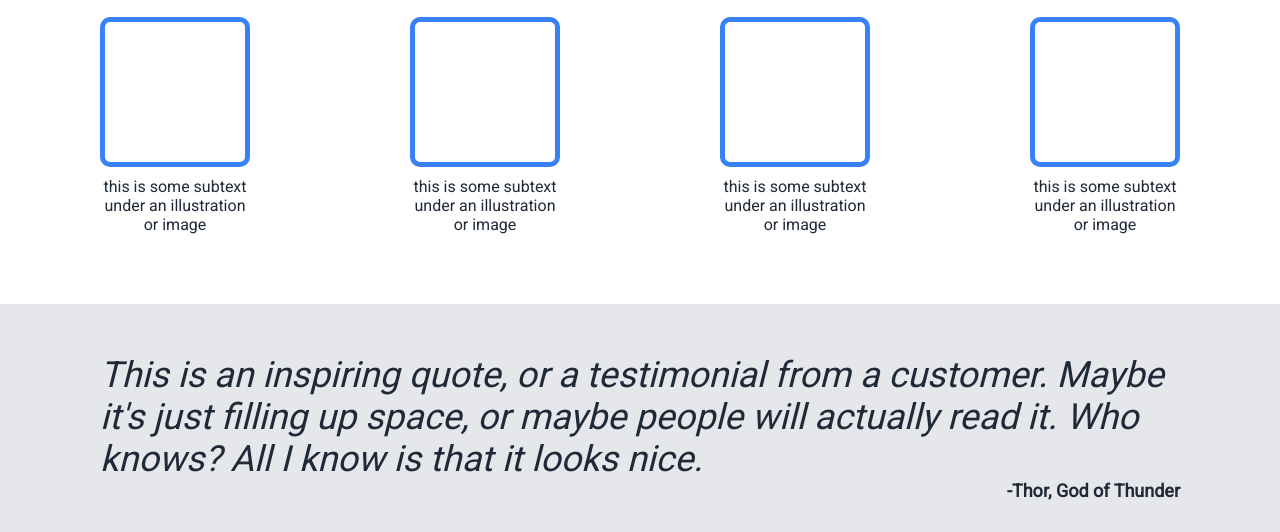
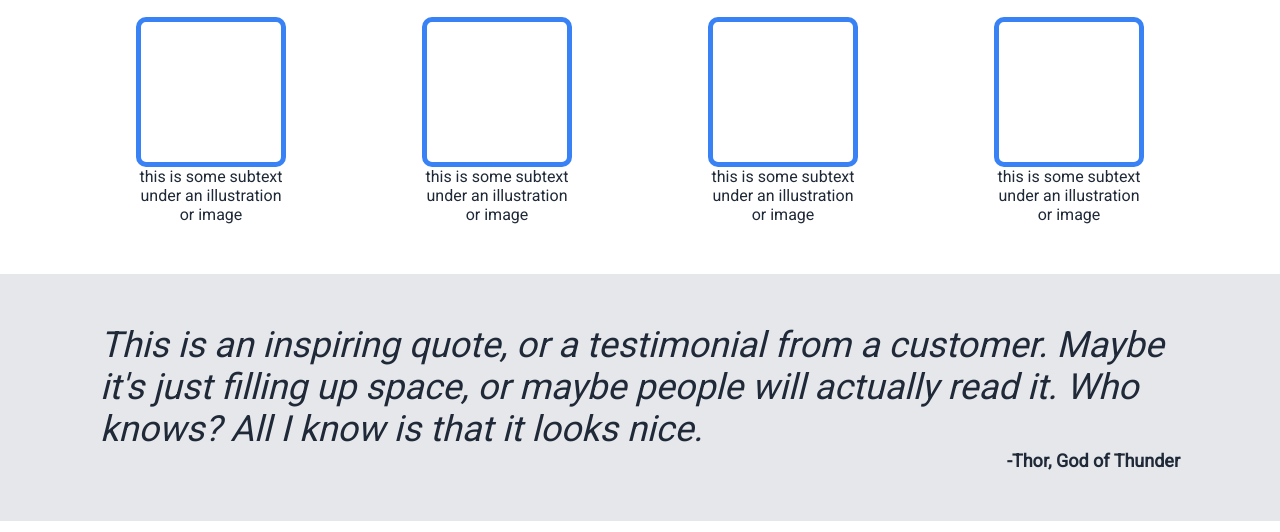
Before and after one commit to CharlieWallace17/landing-page, a plain HTML site: page index.html in a window 1280 px wide. Shown: the part 565-1097 px from the top of the page. Drawn offline with Linux system fonts and the light colour scheme.

Commit message:
Tweak alignment and margin/padding.

```diff
--- a/style.css
+++ b/style.css
@@ -94,7 +94,7 @@ button {
 
 .content{
     flex: 1;
-    padding: 50px;
+    padding: 50px 0px;
     display: flex;
     flex-direction: column;
 }
@@ -109,13 +109,14 @@ button {
     font-size: 36px;
     font-weight: 900;
     margin: auto;
+    margin-bottom: 20px;
 }
 
 .content-boxes {
     display: flex;
     text-align: center;
     flex: 1;
-    margin: 20px 50px;justify-content: space-between;
+    justify-content: space-evenly;
 }
 
 .box {
@@ -124,7 +125,6 @@ button {
     width: 150px;
     border: solid #3882F6 5px;
     border-radius: 10px;
-    margin-bottom: 10px;
 }
 
 .sub-text {
@@ -132,7 +132,6 @@ button {
 }
 
 .action {
-    /* flex-shrink: 0; */
     display: flex;
     justify-content: center;
     align-items: center;
@@ -185,7 +184,6 @@ button {
 }
 
 .footer {
-    /* flex-shrink: 0; */
     height:80px;
     display: flex;
     justify-content: center;
```
